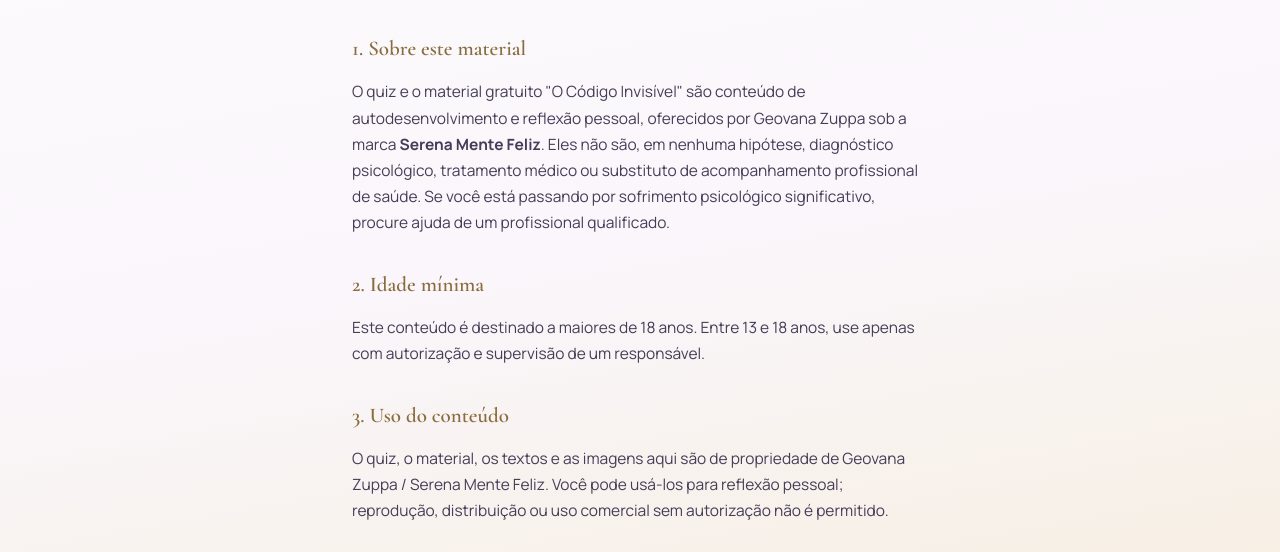
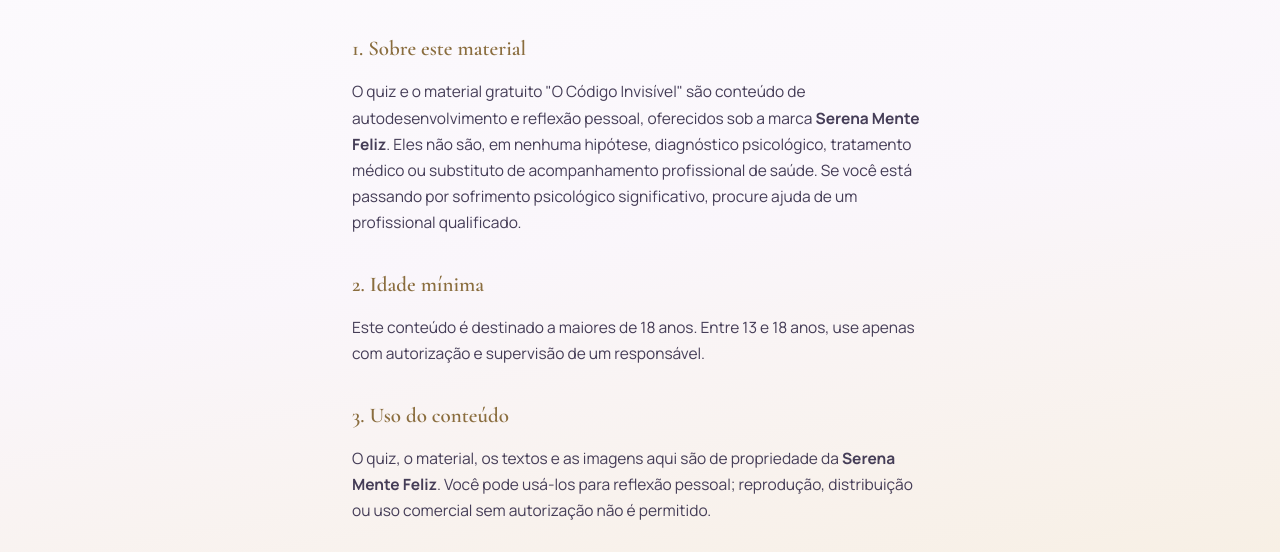
Before and after one commit to SerenaMenteFeliz/metodocalice-site, a website: page termos/index.html in a window 1280 px wide. Shown: the part 213-765 px from the top of the page. Drawn offline with nearby package versions, Linux system fonts and the light colour scheme.

Commit message:
Remove nome da Ge das paginas legais, so a marca Serena Mente Feliz
Ajuste que ficou pendente de commit desde a sessao de 01/08 (decisao ja
documentada no vault: paginas legais citam so a marca, nao a pessoa).

```diff
--- a/termos/index.html
+++ b/termos/index.html
@@ -80,13 +80,13 @@
     <p class="updated">Última atualização: 01 de agosto de 2026</p>
 
     <h2>1. Sobre este material</h2>
-    <p>O quiz e o material gratuito "O Código Invisível" são conteúdo de autodesenvolvimento e reflexão pessoal, oferecidos por Geovana Zuppa sob a marca <strong>Serena Mente Feliz</strong>. Eles não são, em nenhuma hipótese, diagnóstico psicológico, tratamento médico ou substituto de acompanhamento profissional de saúde. Se você está passando por sofrimento psicológico significativo, procure ajuda de um profissional qualificado.</p>
+    <p>O quiz e o material gratuito "O Código Invisível" são conteúdo de autodesenvolvimento e reflexão pessoal, oferecidos sob a marca <strong>Serena Mente Feliz</strong>. Eles não são, em nenhuma hipótese, diagnóstico psicológico, tratamento médico ou substituto de acompanhamento profissional de saúde. Se você está passando por sofrimento psicológico significativo, procure ajuda de um profissional qualificado.</p>
 
     <h2>2. Idade mínima</h2>
     <p>Este conteúdo é destinado a maiores de 18 anos. Entre 13 e 18 anos, use apenas com autorização e supervisão de um responsável.</p>
 
     <h2>3. Uso do conteúdo</h2>
-    <p>O quiz, o material, os textos e as imagens aqui são de propriedade de Geovana Zuppa / Serena Mente Feliz. Você pode usá-los para reflexão pessoal; reprodução, distribuição ou uso comercial sem autorização não é permitido.</p>
+    <p>O quiz, o material, os textos e as imagens aqui são de propriedade da <strong>Serena Mente Feliz</strong>. Você pode usá-los para reflexão pessoal; reprodução, distribuição ou uso comercial sem autorização não é permitido.</p>
 
     <h2>4. Sem garantia de resultado</h2>
     <p>Este material compartilha uma perspectiva e um método de reflexão. Não garantimos nenhum resultado específico, já que isso depende de cada pessoa e de como ela aplica o que aprende.</p>
```
Also changed, not shown: privacidade/index.html (+1 -1 lines).
